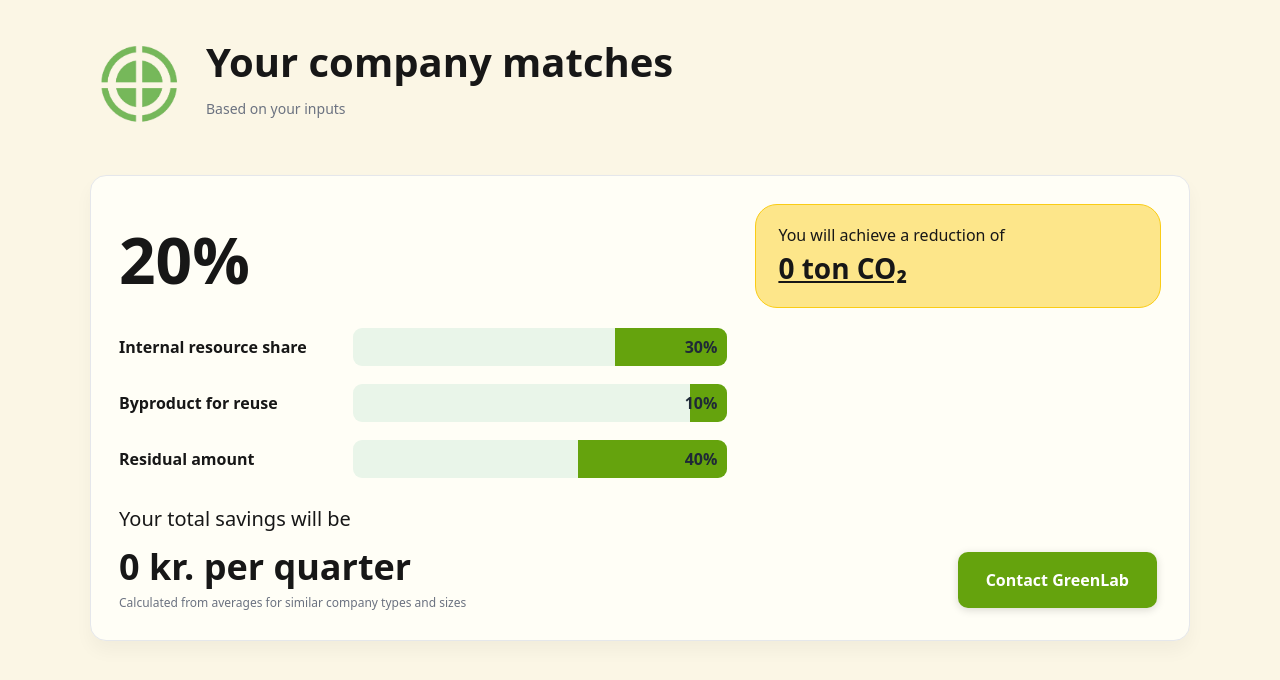
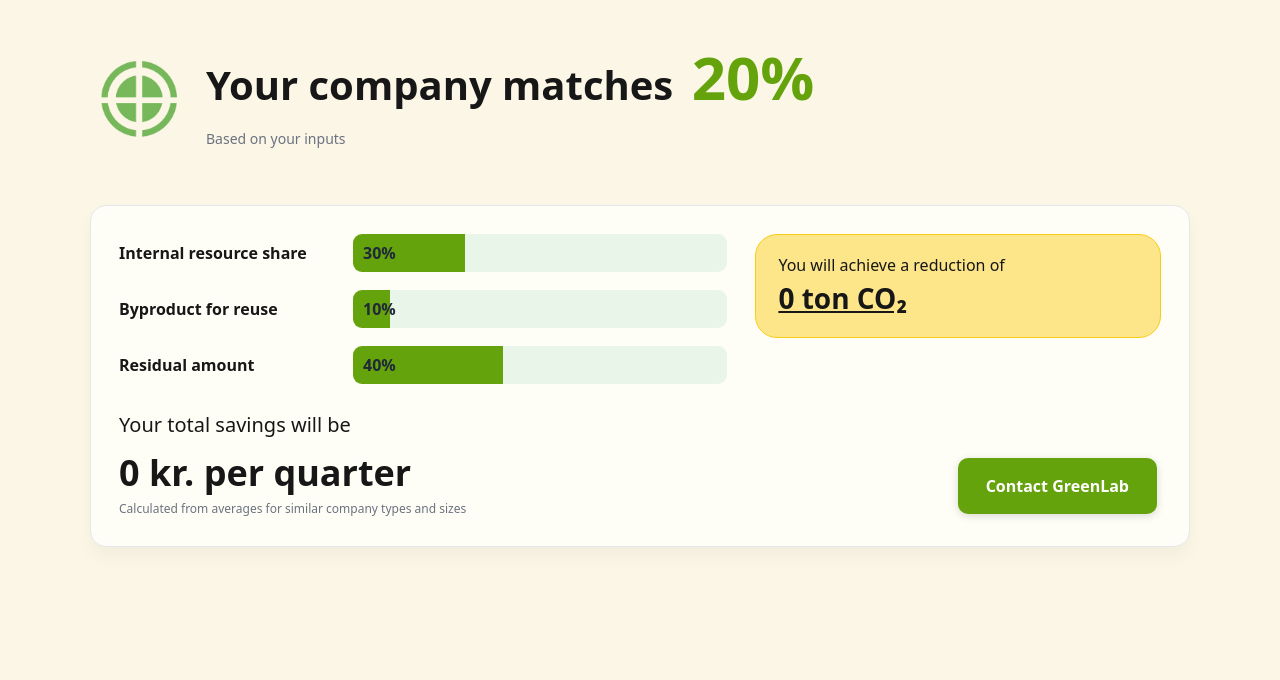
Before and after one commit to TilleMKTE/InnoPilot, a plain HTML site: page results.html in a window 1280 px wide. Drawn offline with Linux system fonts and the light colour scheme.

```diff
--- a/results.html
+++ b/results.html
@@ -14,7 +14,10 @@
         <img src="logo.png" alt="Logo" class="logo">
       </a>
       <div>
-        <h1>Your company matches</h1>
+        <h1>
+          Your company matches
+          <span class="match-percent-inline" id="matchPct">–</span>
+        </h1>
         <p class="lead small" id="companyMeta"></p>
       </div>
     </header>
@@ -22,7 +25,6 @@
     <section class="card results" id="results">
       <div class="results-grid">
         <div>
-          <div class="big-percent" id="matchPct">–</div>
           <div class="bars">
             <div class="bar-row">
               <div class="bar-label">Internal resource share</div>
--- a/style.css
+++ b/style.css
@@ -22,12 +22,15 @@ header{display:flex; align-items:center; gap:16px; margin-bottom:8px;}
   background: none;
   border: 0;
 }
-
-.logo::after {
-  content: none;
-}
+.logo::after { content: none; }
 
 h1{font-size:40px; margin:0 0 6px;}
+.match-percent-inline {
+  font-size: 1.5em;
+  font-weight: 800;
+  color: var(--green);
+  margin-left: 8px;
+}
 p.lead{margin:0 0 24px; color:var(--muted);}
 .lead.small{font-size:14px;}
 .muted{color:var(--muted);}
@@ -47,13 +50,37 @@ input:focus, select:focus{outline:2px solid #c7f9cc; border-color:#86efac;}
 .cta:hover{background:var(--green-dark);}
 .results{margin-top:32px; padding:28px;}
 .results h2{font-size:28px; margin:0 0 8px;}
-.big-percent{font-size:64px; font-weight:800; margin:8px 0 20px;}
+
+/* bar styles */
 .bars{display:grid; gap:18px;}
 .bar-row{display:grid; grid-template-columns: 220px 1fr; gap:14px; align-items:center;}
 .bar-label{font-weight:700;}
-.bar{height:38px; border-radius:9px; background:#e9f5e9; position:relative; overflow:hidden;}
-.bar > span{position:absolute; inset:0 0 0 auto; width:0%; background:var(--green); display:block; transition:width .6s ease;}
-.bar > b{position:absolute; inset:0; display:flex; align-items:center; justify-content:flex-end; padding-right:10px; font-weight:800; color:#1f2937;}
+.bar{
+  height:38px;
+  border-radius:9px;
+  background:#e9f5e9;
+  position:relative;
+  overflow:hidden;
+}
+.bar > span{
+  position:absolute;
+  inset:0 auto 0 0;
+  width:0%;
+  background:var(--green);
+  display:block;
+  transition:width .6s ease;
+}
+.bar > b{
+  position:absolute;
+  inset:0;
+  display:flex;
+  align-items:center;
+  justify-content:flex-start;
+  padding-left:10px;
+  font-weight:800;
+  color:#1f2937;
+}
+
 .pill{background:#fde68a; padding:18px 22px; border-radius:22px; border:1px solid #facc15;}
 .pill strong{font-size:28px; text-decoration:underline;}
 .results-grid{display:grid; gap:28px; align-items:start;}
@@ -65,26 +92,23 @@ input:focus, select:focus{outline:2px solid #c7f9cc; border-color:#86efac;}
 .btn.linklike{background:transparent; color:var(--green-dark); border:1px solid var(--green-dark);}
 footer{margin:36px 0 0; text-align:center; color:var(--muted);}
 
-/* Savings row for button alignment */
 .savings-row {
   display: flex;
   align-items: center;
   justify-content: space-between;
   gap: 32px;
 }
-.savings-text {
-  flex: 1;
-  min-width: 0;
-}
-.savings-row .btn {
-  margin-top: 0;
-  white-space: nowrap;
+.savings-text { flex: 1; min-width: 0; }
+.savings-row .btn { margin-top: 0; white-space: nowrap; }
+
+/* justeret pill-position så den flugter med bjælker */
+@media (min-width: 980px){
+  .results-grid > div:last-child .pill{
+    margin-top: 0;
+  }
 }
 
-/* Placér knap nederst til højre i boksen */
-.card.results {
-  position: relative;
-}
+.card.results { position: relative; }
 .contact-inside-card {
   position: absolute;
   right: 32px;
@@ -102,6 +126,4 @@ footer{margin:36px 0 0; text-align:center; color:var(--muted);}
   transition: background 0.2s;
   z-index: 10;
 }
-.contact-inside-card:hover {
-  background: var(--green-dark);
-}
+.contact-inside-card:hover { background: var(--green-dark); }
```
